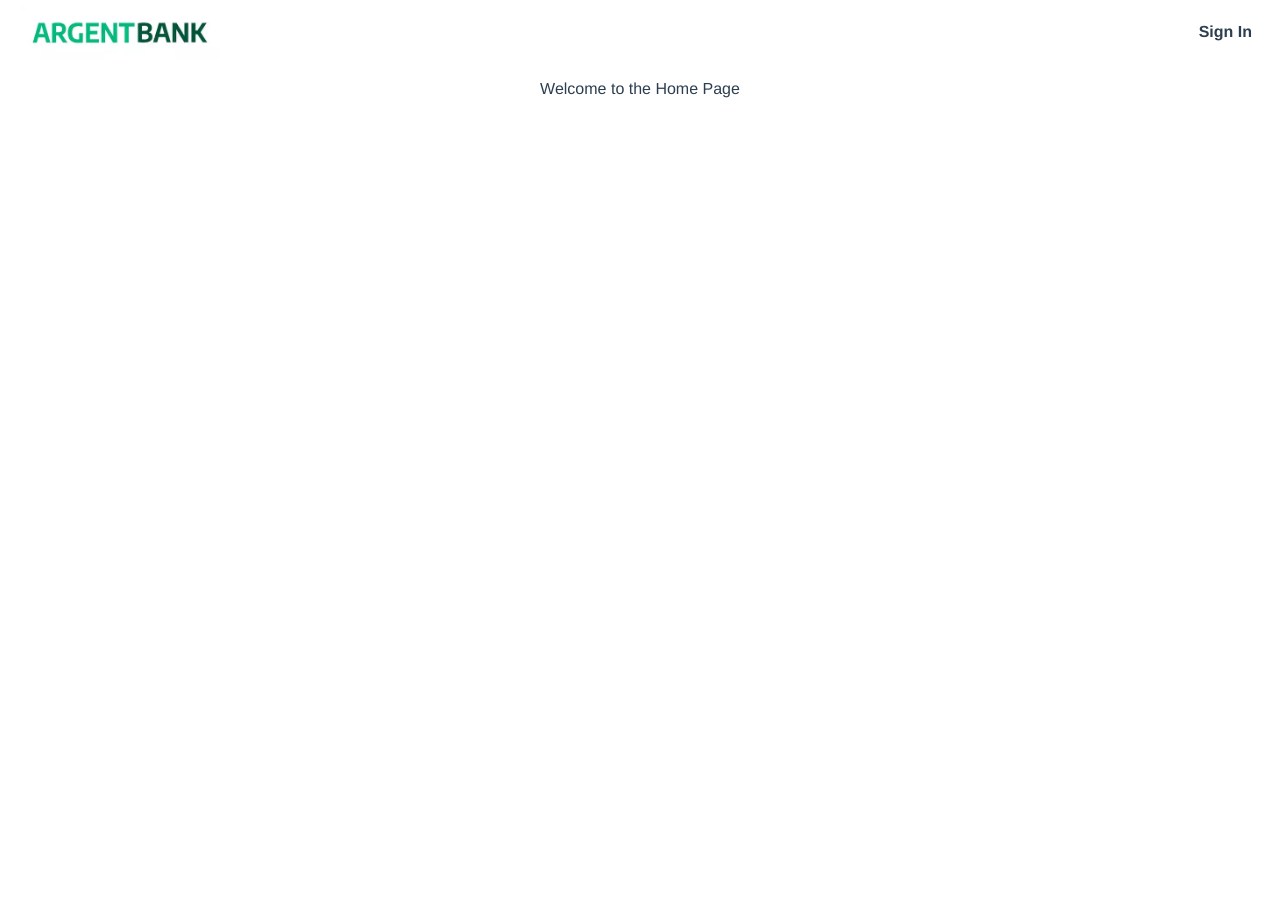
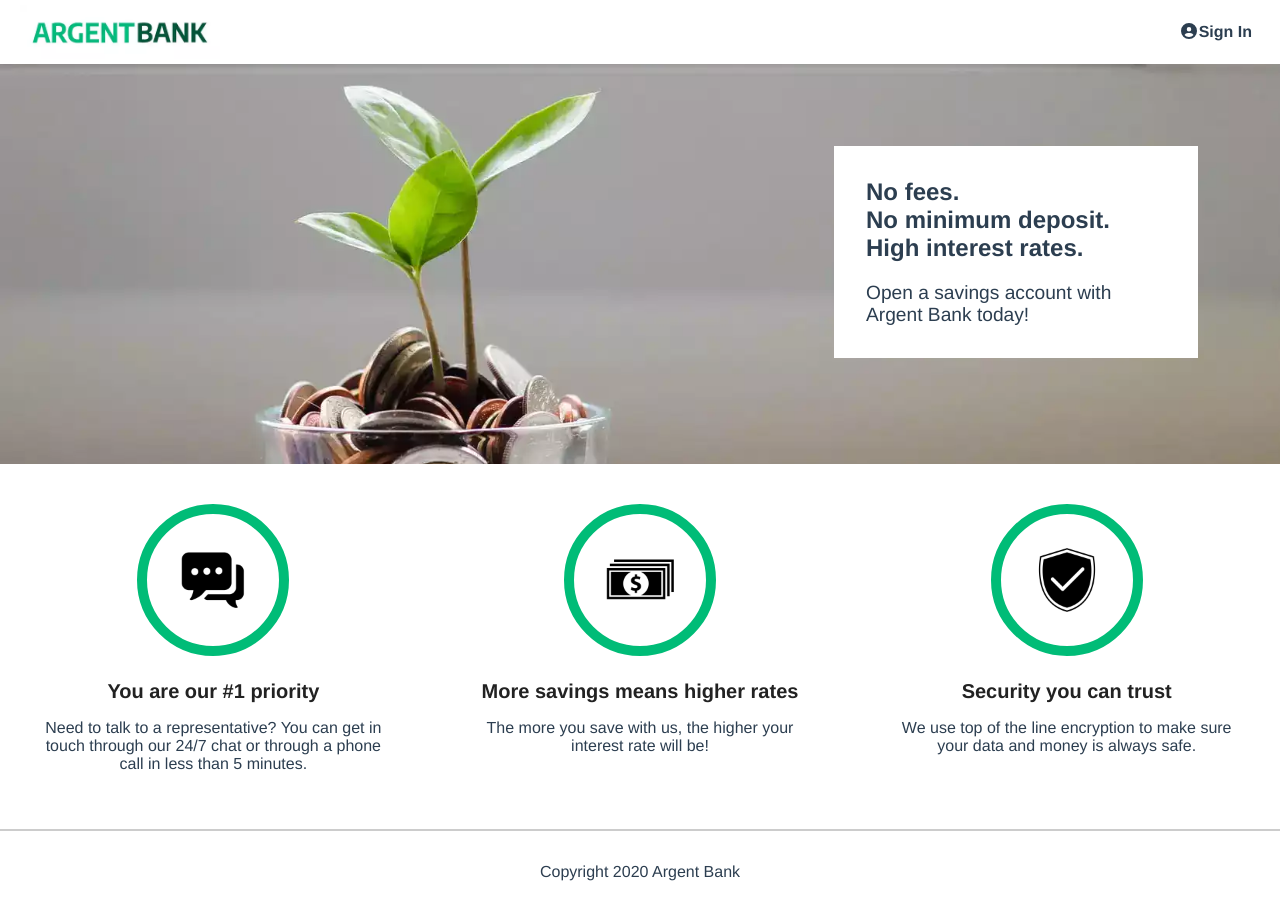
Before and after one commit to epsilon-devweb/ArgentBank, a React (Create React App) app in the folder Frontend-react/: page / in a window 1280 px wide. Before the commit the page ends 800 px from the top, so only its background shows below. Built offline with nearby package versions, Linux system fonts and the light colour scheme.

Commit message:
Intégration de la page Home en composants React

```diff
--- a/Frontend-react/src/App.jsx
+++ b/Frontend-react/src/App.jsx
@@ -1,5 +1,5 @@
-import React from 'react';
-import { BrowserRouter as Router, Routes, Route, Link } from 'react-router-dom';
+import { BrowserRouter as Router, Routes, Route } from 'react-router-dom';
+import './assets/fontawesome/fontawesome';
 import Home from './pages/Home';
 import SignIn from './pages/SignIn';
 import User from './pages/User';
--- /dev/null
+++ b/Frontend-react/src/assets/fontawesome/fontawesome.jsx
@@ -0,0 +1,4 @@
+import { library } from '@fortawesome/fontawesome-svg-core';
+import { faUserCircle } from '@fortawesome/free-solid-svg-icons';
+
+library.add(faUserCircle);
--- /dev/null
+++ b/Frontend-react/src/components/Feature.jsx
@@ -0,0 +1,51 @@
+import ChatLogo from '../assets/img/icon-chat.webp';
+import MoneyLogo from '../assets/img/icon-money.webp';
+import SecurityLogo from '../assets/img/icon-security.webp';
+import PropTypes from 'prop-types';
+
+const FeatureItem = ({ icon, title, description }) => {
+  return (
+    <div className="feature-item">
+      <img src={icon} alt={`${title} Icon`} className="feature-icon" />
+      <h3 className="feature-item-title">{title}</h3>
+      <p>{description}</p>
+    </div>
+  );
+};
+
+FeatureItem.propTypes = {
+  icon: PropTypes.string.isRequired,
+  title: PropTypes.string.isRequired,
+  description: PropTypes.string.isRequired,
+};
+
+const Feature = () => {
+  const features = [
+    {
+      icon: ChatLogo,
+      title: 'You are our #1 priority',
+      description: 'Need to talk to a representative? You can get in touch through our 24/7 chat or through a phone call in less than 5 minutes.',
+    },
+    {
+      icon: MoneyLogo,
+      title: 'More savings means higher rates',
+      description: 'The more you save with us, the higher your interest rate will be!',
+    },
+    {
+      icon: SecurityLogo,
+      title: 'Security you can trust',
+      description: 'We use top of the line encryption to make sure your data and money is always safe.',
+    },
+  ];
+
+  return (
+    <section className="features">
+      <h2 className="sr-only">Features</h2>
+      {features.map((feature, index) => (
+        <FeatureItem key={index} {...feature} />
+      ))}
+    </section>
+  );
+};
+
+export default Feature;
--- /dev/null
+++ b/Frontend-react/src/components/Footer.jsx
@@ -0,0 +1,9 @@
+const Footer = () => {
+  return (
+    <footer class="footer">
+      <p class="footer-text">Copyright 2020 Argent Bank</p>
+    </footer>
+  );
+};
+
+export default Footer;
--- a/Frontend-react/src/components/Nav.jsx
+++ b/Frontend-react/src/components/Nav.jsx
@@ -1,4 +1,5 @@
 import ArgentBankLogo from '../assets/img/argentBankLogo.webp';
+import { FontAwesomeIcon } from '@fortawesome/react-fontawesome';
 
 const Nav = () => {
   return (
@@ -13,7 +14,7 @@ const Nav = () => {
       </a>
       <div>
         <a class="main-nav-item" href="./sign-in.html">
-          <i class="fa fa-user-circle"></i>
+          <FontAwesomeIcon icon={['fas', 'user-circle']} />
           Sign In
         </a>
       </div>
--- /dev/null
+++ b/Frontend-react/src/components/Summary.jsx
@@ -0,0 +1,15 @@
+const Summary = () => {
+  return (
+    <div class="hero">
+        <section class="hero-content">
+          <h2 class="sr-only">Promoted Content</h2>
+          <p class="subtitle">No fees.</p>
+          <p class="subtitle">No minimum deposit.</p>
+          <p class="subtitle">High interest rates.</p>
+          <p class="text">Open a savings account with Argent Bank today!</p>
+        </section>
+      </div>
+  );
+};
+
+export default Summary;
--- a/Frontend-react/src/pages/Home.jsx
+++ b/Frontend-react/src/pages/Home.jsx
@@ -1,6 +1,14 @@
+import Summary from "../components/Summary";
+import Feature from "../components/Feature";
+import Footer from "../components/Footer";
+
 const Home = () => {
   return (
-    <p>Welcome to the Home Page</p>
+    <>
+      <Summary />
+      <Feature />
+      <Footer />
+    </>
   );
 };
 
```
Also changed, not shown: package.json (added, +7 -0 lines), 1 other file (tests, documents, lock files or other folders).
